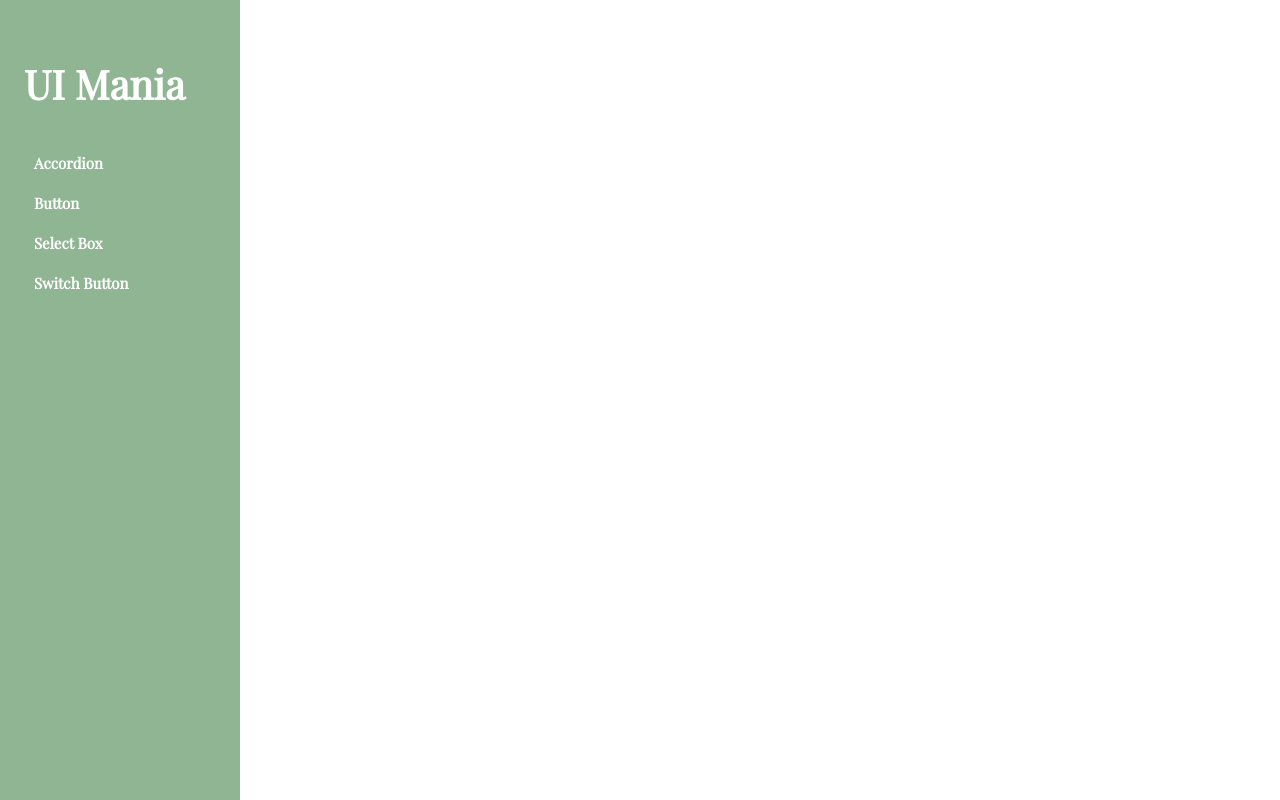
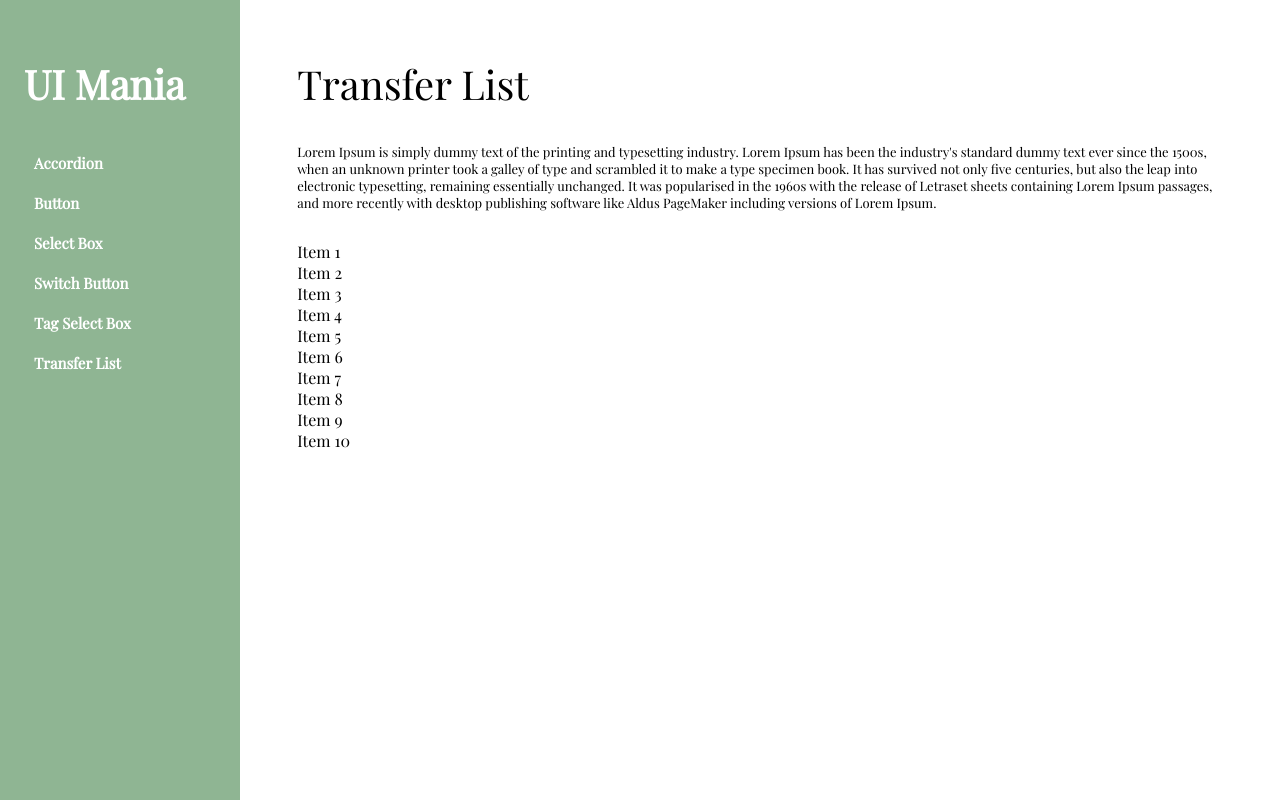
Before and after one commit to maniazurek/React-Custom-UI-Component-Library, a React (Create React App) app: page /transferlist in a window 1280 px wide. Built offline with nearby package versions, Linux system fonts and the light colour scheme.

Commit message:
added select box component

```diff
--- /dev/null
+++ b/src/components-UI/TagSelectBox.js
@@ -0,0 +1,27 @@
+import React from "react";
+import SectionContainer from "../styled-components-website/SectionContainer";
+import SectionTitle from "../styled-components-website/SectionTitle";
+import SectionDescription from "../styled-components-website/SectionDescription";
+import TagSelectBoxUI from "./TagSelectBoxUI";
+
+const TagSelectBox = () => {
+  return (
+    <SectionContainer>
+      <SectionTitle>Tag Select Box</SectionTitle>
+      <SectionDescription>
+        Lorem Ipsum is simply dummy text of the printing and typesetting
+        industry. Lorem Ipsum has been the industry's standard dummy text ever
+        since the 1500s, when an unknown printer took a galley of type and
+        scrambled it to make a type specimen book. It has survived not only five
+        centuries, but also the leap into electronic typesetting, remaining
+        essentially unchanged. It was popularised in the 1960s with the release
+        of Letraset sheets containing Lorem Ipsum passages, and more recently
+        with desktop publishing software like Aldus PageMaker including versions
+        of Lorem Ipsum.
+      </SectionDescription>
+      <TagSelectBoxUI />
+    </SectionContainer>
+  );
+};
+
+export default TagSelectBox;
--- /dev/null
+++ b/src/components-UI/TagSelectBoxUI.js
@@ -0,0 +1,112 @@
+import React from "react";
+
+const TagselectBoxUI = () => {
+  return <div>Tag</div>;
+};
+
+export default TagselectBoxUI;
+
+// import React, { useState, useEffect } from "react";
+
+// const TagSelectBoxUI = ({ tags, onTagAdd, tagsSuggestions, onTagRemove }) => {
+//   const [inputValue, setInputValue] = useState("");
+//   const [isSuggestionsOpen, setIsSuggestionsOpen] = useState(false);
+//   const [internalTagsSuggestions, setInternalTagsSuggestions] =
+//     useState(tagsSuggestions);
+
+//   useEffect(() => {
+//     window.addEventListener("click", () => setIsSuggestionsOpen(false));
+//   }, []);
+
+//   const onFormSubmit = (event) => {
+//     if (event.key === "Enter") {
+//       event.preventDefault();
+//       const matchingTag = tagsSuggestions.find(
+//         (tag) => tag.name === inputValue
+//       );
+//       const existingTag = tags.find((tag) => tag === matchingTag._id);
+//       if (matchingTag && !existingTag) {
+//         onTagAdd(matchingTag._id);
+//         setInternalTagsSuggestions(
+//           internalTagsSuggestions.filter((tag) => tag._id !== matchingTag._id)
+//         );
+//       }
+//       setInputValue("");
+//     }
+//   };
+
+//   const handleTagAdd = (tagToAddID) => {
+//     onTagAdd(tagToAddID);
+//     setInternalTagsSuggestions(
+//       internalTagsSuggestions.filter((tag) => tag._id !== tagToAddID)
+//     );
+//     setInputValue("");
+//     console.log("test");
+//   };
+
+//   const handleTagRemove = (tagToRemoveID) => {
+//     onTagRemove(tagToRemoveID);
+//     const removedTag = tagsSuggestions.find((tag) => tag._id === tagToRemoveID);
+//     setInternalTagsSuggestions([...internalTagsSuggestions, removedTag]);
+//   };
+
+//   return (
+//     <div className="new-task__form-tags">
+//       <div className="new-task__tags-input_suggestions">
+//         <input
+//           placeholder="Type tag..."
+//           onKeyPress={onFormSubmit}
+//           className="new-task__select-tags"
+//           value={inputValue}
+//           onChange={(event) => setInputValue(event.target.value)}
+//           onClick={(event) => {
+//             setIsSuggestionsOpen(true);
+//             event.stopPropagation();
+//           }}
+//         />
+//         {isSuggestionsOpen && (
+//           <span className="new-task__tags-instruction">
+//             Type tag or choose from the list:
+//           </span>
+//         )}
+
+//         <div className="new-task__tags-suggestions">
+//           {isSuggestionsOpen &&
+//             internalTagsSuggestions
+//               .filter((tag) =>
+//                 tag.name.toLowerCase().startsWith(inputValue.toLowerCase())
+//               )
+//               .map((tag) => (
+//                 <span
+//                   style={{ color: tag.color }}
+//                   key={tag._id}
+//                   onClick={() => handleTagAdd(tag._id)}
+//                   className="new-task__tags-suggestions_element"
+//                 >
+//                   {tag.name}
+//                 </span>
+//               ))}
+//         </div>
+//       </div>
+//       <div className="new-task__tags-selected">
+//         {tags.map((tagID) => {
+//           const currentTag = tagsSuggestions.find(
+//             (tagToShow) => tagToShow._id === tagID
+//           );
+//           return (
+//             <span
+//               className="new-task__tag-selected"
+//               style={{ backgroundColor: currentTag.color }}
+//               key={tagID}
+//             >
+//               <span onClick={() => handleTagRemove(tagID)}>X </span>
+//               {currentTag.name}
+//             </span>
+//           );
+//         })}
+//       </div>
+//     </div>
+//   );
+// };
+
+// export default TagSelectBoxUI;
--- /dev/null
+++ b/src/components-UI/TransferList.js
@@ -0,0 +1,27 @@
+import React from "react";
+import SectionContainer from "../styled-components-website/SectionContainer";
+import SectionTitle from "../styled-components-website/SectionTitle";
+import SectionDescription from "../styled-components-website/SectionDescription";
+import TransferListUI from "./TransferListUI";
+
+const TransferList = () => {
+  return (
+    <SectionContainer>
+      <SectionTitle>Transfer List</SectionTitle>
+      <SectionDescription>
+        Lorem Ipsum is simply dummy text of the printing and typesetting
+        industry. Lorem Ipsum has been the industry's standard dummy text ever
+        since the 1500s, when an unknown printer took a galley of type and
+        scrambled it to make a type specimen book. It has survived not only five
+        centuries, but also the leap into electronic typesetting, remaining
+        essentially unchanged. It was popularised in the 1960s with the release
+        of Letraset sheets containing Lorem Ipsum passages, and more recently
+        with desktop publishing software like Aldus PageMaker including versions
+        of Lorem Ipsum.
+      </SectionDescription>
+      <TransferListUI />
+    </SectionContainer>
+  );
+};
+
+export default TransferList;
--- /dev/null
+++ b/src/components-UI/TransferListUI.js
@@ -0,0 +1,15 @@
+import React from "react";
+
+import transferListData from "../utils/transferListData";
+
+const TransferListUI = () => {
+  return (
+    <>
+      {transferListData.map((data) => (
+        <div>{data.name}</div>
+      ))}
+    </>
+  );
+};
+
+export default TransferListUI;
--- a/src/components-website/NavigationItems.js
+++ b/src/components-website/NavigationItems.js
@@ -17,6 +17,12 @@ const NavigationItems = () => {
       <NavLink to="/switchbutton">
         <NavigationItem>Switch Button</NavigationItem>
       </NavLink>
+      <NavLink to="/tagselectbox">
+        <NavigationItem>Tag Select Box</NavigationItem>
+      </NavLink>
+      <NavLink to="/transferlist">
+        <NavigationItem>Transfer List</NavigationItem>
+      </NavLink>
     </>
   );
 };
--- a/src/pages/Main.js
+++ b/src/pages/Main.js
@@ -7,6 +7,8 @@ import Button from "../components-UI/Button";
 import Navigation from "../components-website/Navigation";
 import SwitchButton from "../components-UI/SwitchButton";
 import SelectBox from "../components-UI/SelectBox";
+import TagSelectBox from "../components-UI/TagSelectBox";
+import TransferList from "../components-UI/TransferList";
 
 const Main = () => {
   const location = useLocation();
@@ -17,6 +19,8 @@ const Main = () => {
         <Route path="/button" element={<Button />} />
         <Route path="/selectbox" element={<SelectBox />} />
         <Route path="/switchbutton" element={<SwitchButton />} />
+        <Route path="/tagselectbox" element={<TagSelectBox />} />
+        <Route path="/transferlist" element={<TransferList />} />
       </Routes>
       <Outlet />
       <Navigation />
--- /dev/null
+++ b/src/utils/transferListData.js
@@ -0,0 +1,46 @@
+import uniqid from "uniqid";
+
+const transferListData = [
+  {
+    id: uniqid(),
+    name: "Item 1",
+  },
+  {
+    id: uniqid(),
+    name: "Item 2",
+  },
+  {
+    id: uniqid(),
+    name: "Item 3",
+  },
+  {
+    id: uniqid(),
+    name: "Item 4",
+  },
+  {
+    id: uniqid(),
+    name: "Item 5",
+  },
+  {
+    id: uniqid(),
+    name: "Item 6",
+  },
+  {
+    id: uniqid(),
+    name: "Item 7",
+  },
+  {
+    id: uniqid(),
+    name: "Item 8",
+  },
+  {
+    id: uniqid(),
+    name: "Item 9",
+  },
+  {
+    id: uniqid(),
+    name: "Item 10",
+  },
+];
+
+export default transferListData;
```
